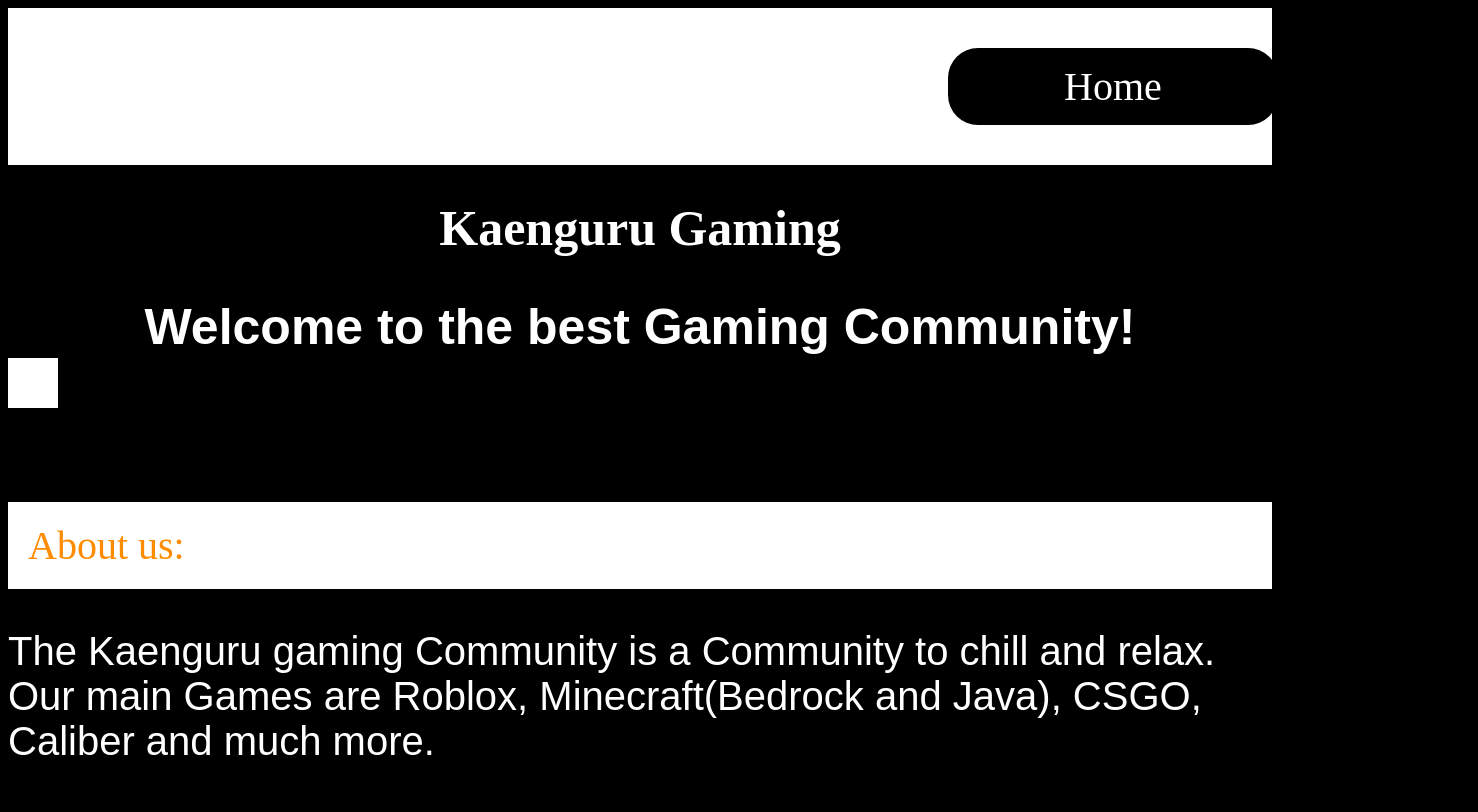
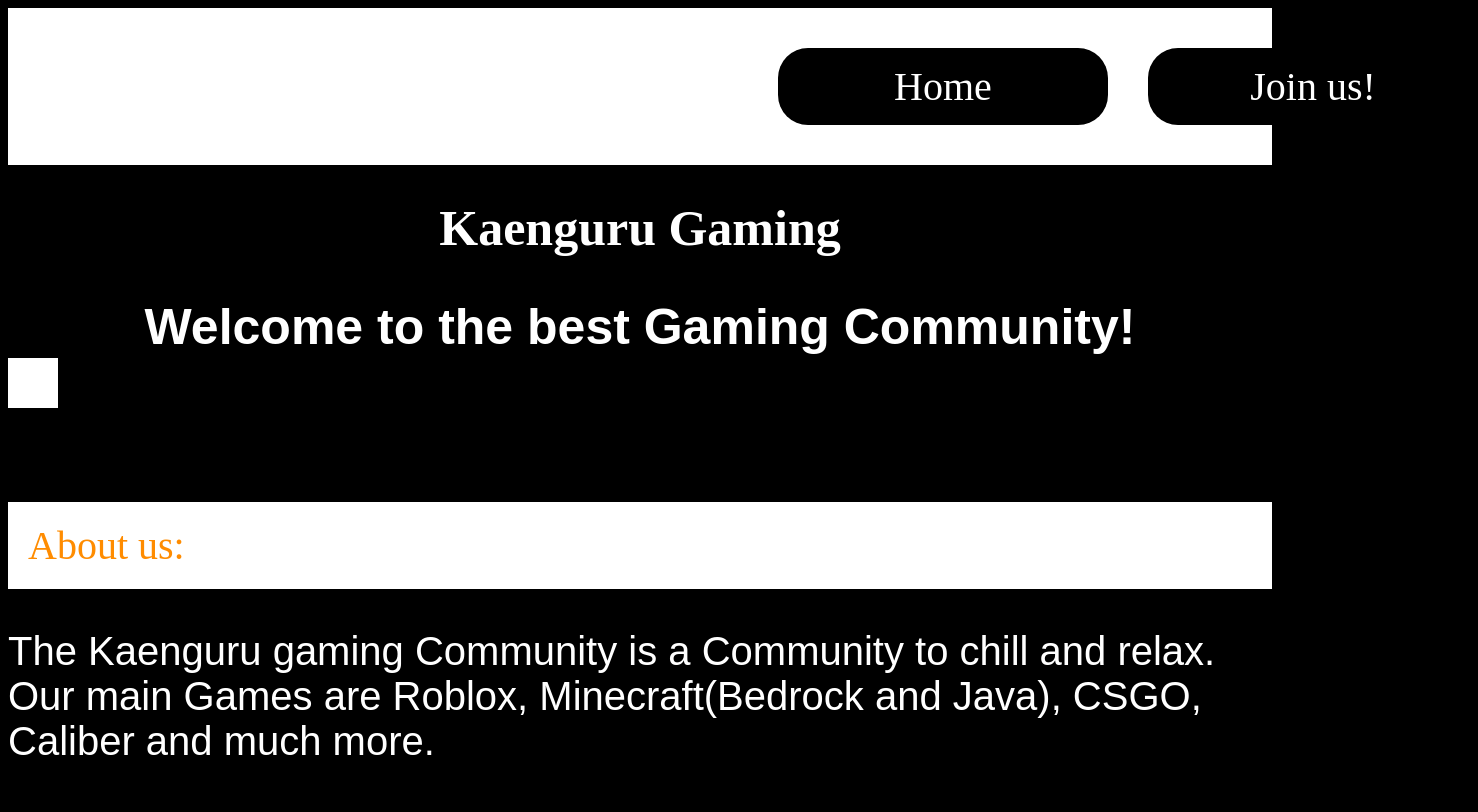
Before and after one commit to CrazyKaenguru/Gaming-Community, a plain HTML site: page index.html in a window 1280 px wide. Shown: the whole page, 1478 px wide, since content can reach past the window. Drawn offline with Linux system fonts and the light colour scheme.

Commit message:
added second site and responsive

```diff
--- a/StyleSheet.css
+++ b/StyleSheet.css
@@ -21,7 +21,7 @@
 }
 .home_button {
     font-size: 40px;
-    transform: translateX(900px);
+    transform: translateX(400px);
     display: block;
     background: black;
     color: white;
@@ -42,6 +42,31 @@
     font-family: Arial;
     text-align: center;
 
+}
+.Join_button {
+    font-size: 40px;
+    transform: translateX(1100px);
+    display: block;
+    background: black;
+    color: white;
+    padding: 15px;
+    cursor: pointer;
+    text-decoration: none;
+    width: 300px;
+    text-align: center;
+    border-radius: 30px;
+    font-family: Distant Galaxy;
+}
+
+    .Join_button:hover {
+        background: orange;
+    }
+
+h2 {
+    font-size: 50px;
+    color: white;
+    font-family: Arial;
+    text-align: center;
 }
 .about {
     color: white;
--- /dev/null
+++ b/StyleSheet1.css
@@ -0,0 +1,71 @@
+body
+{background-color:black;
+}
+div1 {
+    display: flex;
+    background: white;
+    padding: 40px;
+}
+.home_button {
+    font-size: 40px;
+    transform: translateX(400px);
+    display: block;
+    background: black;
+    color: white;
+    padding: 15px;
+    cursor: pointer;
+    text-decoration: none;
+    width: 300px;
+    text-align: center;
+    border-radius: 30px;
+    font-family: Distant Galaxy;
+}
+
+    .home_button:hover {
+        background: orange;
+    }
+
+h2 {
+    font-size: 50px;
+    color: white;
+    font-family: Arial;
+    text-align: center;
+}
+
+.Join_button {
+    font-size: 40px;
+    transform: translateX(1100px);
+    display: block;
+    background: black;
+    color: white;
+    padding: 15px;
+    cursor: pointer;
+    text-decoration: none;
+    width: 300px;
+    text-align: center;
+    border-radius: 30px;
+    font-family: Distant Galaxy;
+}
+
+    .Join_button:hover {
+        background: orange;
+    }
+
+.Join_button_DC {
+    font-size: 40px;
+    transform: translateX(600px);
+    display: block;
+    background: white;
+    color:black;
+    padding: 30px;
+    cursor: pointer;
+    text-decoration: none;
+    width: 300px;
+    text-align: center;
+    border-radius: 30px;
+    font-family: Distant Galaxy;
+
+}
+.Join_button_DC:hover {
+    background: orange;
+}
--- a/index.html
+++ b/index.html
@@ -6,13 +6,15 @@
 
     <meta charset="utf-8" />
     <title>Kaenguru Gaming</title>
+    <meta name="viewport" content="width=device-width, initial-sclae=1"/>
 
 
 </head>
 
 <body>
     <div1>
-        <a class="home_button" href="https://www.geeksforgeeks.org/css-float/#:~:text=Float%20is%20a%20CSS%20property%20written%20in%20CSS,etc%E2%80%A6%29%20Element%20is%20displayed%20as%20it%20is%20%28Default%29.">Home</a>
+        <a class="Join_button" href="file:///C:/Users/quiri/OneDrive/Dokumente/GitHub/Gaming-Community/index2.html">Join us!</a>
+        <a class="home_button" href="file:///C:/Users/quiri/OneDrive/Dokumente/GitHub/Gaming-Community/index.html">Home</a>
     </div1>
 
     <h1>Kaenguru Gaming</h1>
```
Also changed, not shown: index2.html (added, +22 -0 lines).
